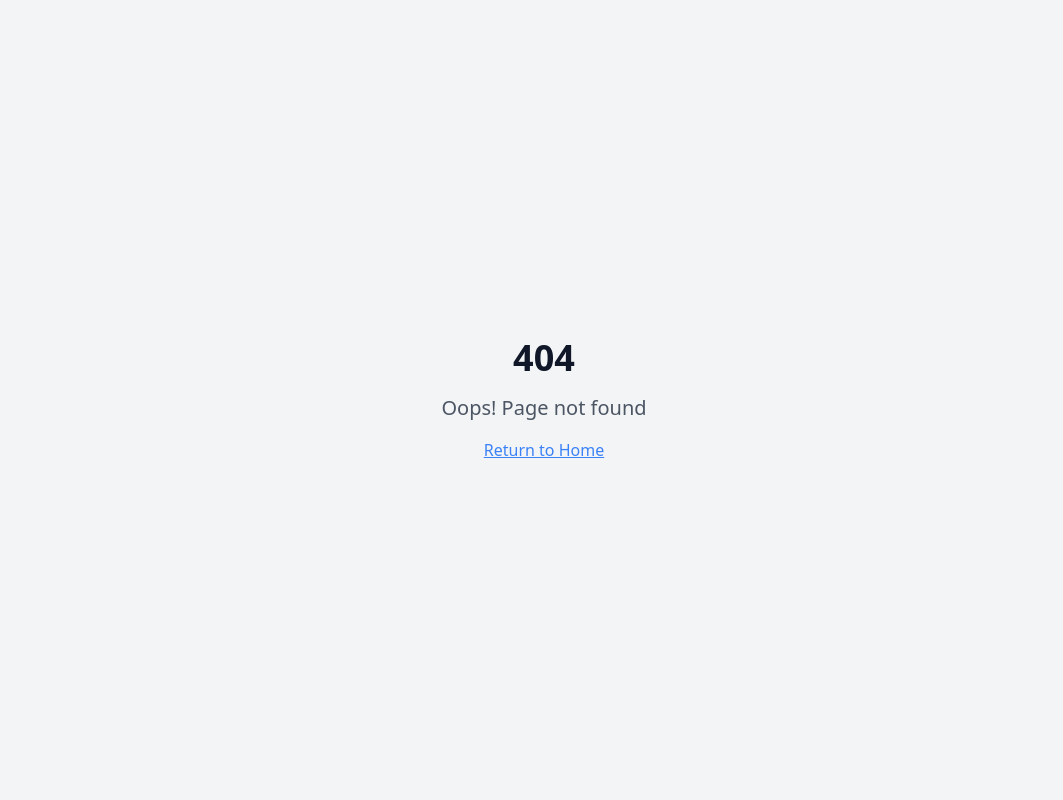
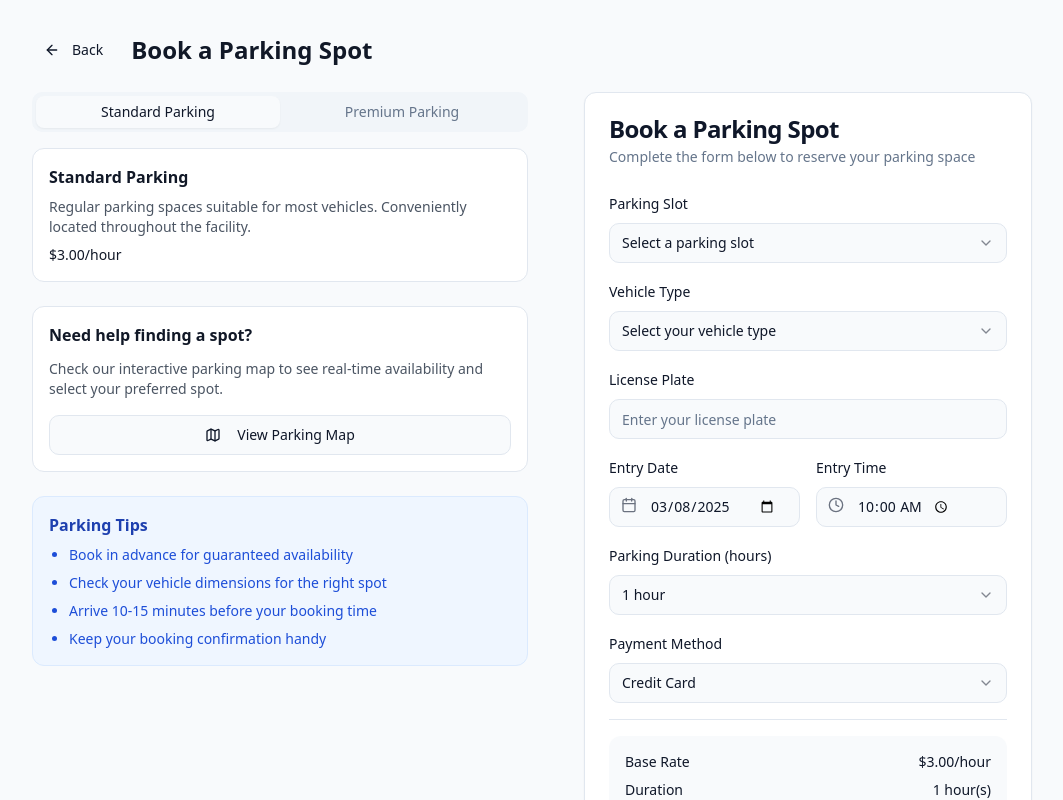
Before and after one commit to Sourav-333/parking-adda, a React (Vite) app: page /book in a window 1280 px wide. Before the commit this address had no page. Shown: the top 800 px of the page, without its empty margins (96-1159 px from the left). Built offline with nearby package versions, Linux system fonts and the light colour scheme.

Commit message:
Fix: Resolve module not found error
The '@/components' module could not be found in BookPage.tsx. This commit fixes the issue.

```diff
--- a/src/App.tsx
+++ b/src/App.tsx
@@ -1,3 +1,4 @@
+
 import { Toaster } from "@/components/ui/toaster";
 import { Toaster as Sonner } from "@/components/ui/sonner";
 import { TooltipProvider } from "@/components/ui/tooltip";
@@ -5,6 +6,7 @@ import { QueryClient, QueryClientProvider } from "@tanstack/react-query";
 import { BrowserRouter, Routes, Route } from "react-router-dom";
 import Index from "./pages/Index";
 import NotFound from "./pages/NotFound";
+import BookPage from "./pages/BookPage";
 
 const queryClient = new QueryClient();
 
@@ -16,6 +18,7 @@ const App = () => (
       <BrowserRouter>
         <Routes>
           <Route path="/" element={<Index />} />
+          <Route path="/book" element={<BookPage />} />
           {/* ADD ALL CUSTOM ROUTES ABOVE THE CATCH-ALL "*" ROUTE */}
           <Route path="*" element={<NotFound />} />
         </Routes>
--- /dev/null
+++ b/src/components/index.ts
@@ -0,0 +1,3 @@
+
+// Export all components for easy imports
+export { default as BookingForm } from './BookingForm';
--- a/src/pages/BookPage.tsx
+++ b/src/pages/BookPage.tsx
@@ -1,7 +1,7 @@
 
 import { useState } from 'react';
 import { Button } from '@/components/ui/button';
-import { BookingForm } from '@/components';
+import BookingForm from '@/components/BookingForm';
 import { ArrowLeft, Map } from 'lucide-react';
 import { Link } from 'react-router-dom';
 import { Tabs, TabsContent, TabsList, TabsTrigger } from '@/components/ui/tabs';
```
